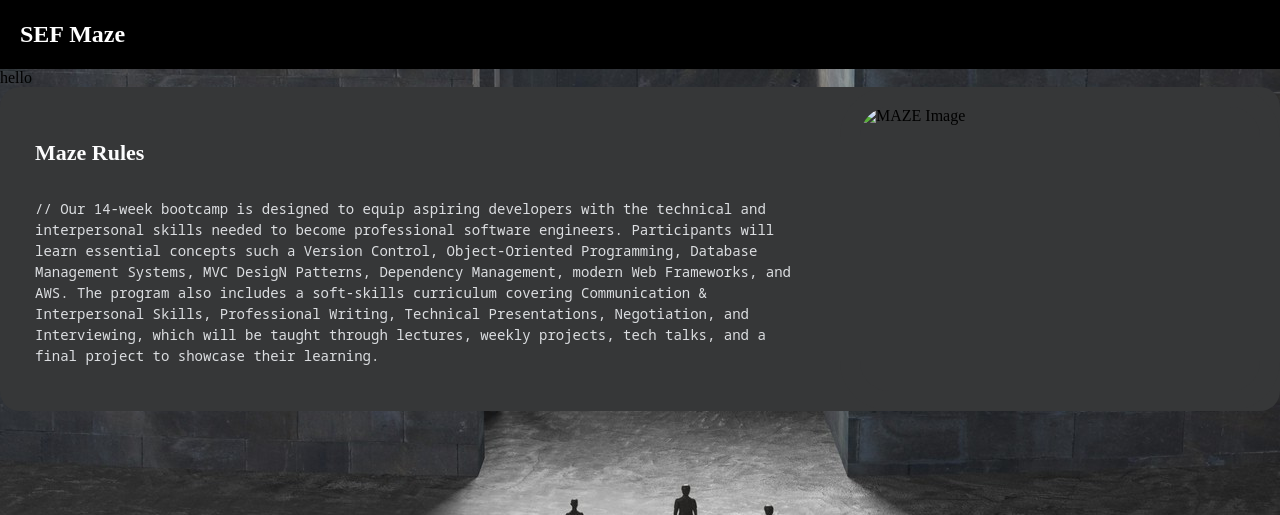
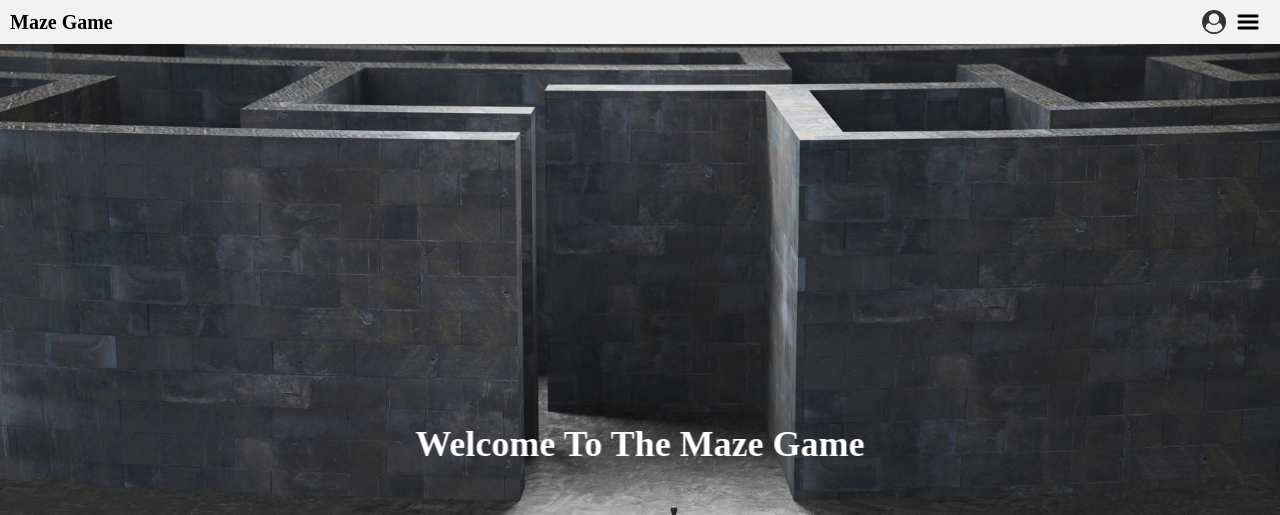
Before and after one commit to marcabounader/SEF-Maze, a website: page index.html in a window 1280 px wide. Shown: the top 515 px of the page. Drawn offline with Linux system fonts and the light colour scheme.

Commit message:
HTML: Fixed the layout

```diff
--- a/index.html
+++ b/index.html
@@ -3,32 +3,52 @@
 <head>
   <meta charset="UTF-8">
   <meta name="viewport" content="user-scalable=no, width=device-width, initial-scale=1.0">
-  <link rel="stylesheet" href="src/styles/styles.css">
-  <link rel="stylesheet" href="src/styles/maze-rules.css">
+  <link rel="stylesheet" href="src/styles/Main_Page_CSS/general.css">
+  <link rel="stylesheet" href="src/styles/Main_Page_CSS/navbar.css">
+  <link rel="stylesheet" href="src/styles/Main_Page_CSS/parallax.css">
+  <link rel="stylesheet" href="src/styles/Main_Page_CSS/maze-rules.css">
   <title>SEF Maze</title>
 </head>
-<body class='parallax'>
-    <nav>
-      <h1>SEF Maze</h1>
+<body>
+  <nav class="navbar">
+    <div class="navbar-left">
+      <h1 class="navbar-title">Maze Game</h1>
+    </div>
+    <div class="navbar-right">
+      <div class="user-icon"></div>
+      <div class="burger-icon"></div>
+    </div>
   </nav>
-    <div>hello</div>
+
+
+
+  <div class="parallax-container">
+    <div class="parallax-content">
+      <div class="parallax-image"></div>
+      <div class="parallax-text">Welcome To The Maze Game</div>
+    </div>
+  </div>
+
+
   <section class="maze">
-      <div class="maze-info">
       <div class="maze-rules">
-          <h1> Maze Rules</h1>
+        <h1>Maze Rules</h1>
         <p>
           // Our 14-week bootcamp is designed to equip aspiring developers with the technical and interpersonal skills needed to become professional software engineers.
-            Participants will learn essential concepts such a Version Control, Object-Oriented Programming, Database Management Systems, MVC DesigN
-            Patterns, Dependency Management, modern Web Frameworks, and AWS. The program also includes a soft-skills
-            curriculum covering Communication & Interpersonal Skills, Professional Writing, Technical Presentations, Negotiation, and Interviewing, which
-            will be taught through lectures, weekly projects, tech talks, and a final project to showcase their learning.
+          Participants will learn essential concepts such as Version Control, Object-Oriented Programming, Database Management Systems, MVC Design Patterns, Dependency Management, modern Web Frameworks, and AWS. The program also includes a soft-skills curriculum covering Communication & Interpersonal Skills, Professional Writing, Technical Presentations, Negotiation, and Interviewing, which will be taught through lectures, weekly projects, tech talks, and a final project to showcase their learning.
         </p>
       </div>
-        <img class="maze-image" src="../Photos/programs.png" alt="MAZE Image">
+      <img class="maze-image" src="src/img/MazeImage/maze.png" alt="MAZE Image">
+  </section>
+
+  <div class="maze-position">
+    <button class="glow-on-hover" type="button" onclick="window.location.href = 'maze.html';">
+      Play Now
+    </button>
   </div>
-    </section>
-    <section class="container">
-      <button onclick="window.location='maze.html';">Run the Game!</button>
-    </section>
+
+
+
 </body>
+
 </html>
--- /dev/null
+++ b/src/styles/Main_Page_CSS/general.css
@@ -0,0 +1,77 @@
+* {
+  margin: 0;
+  padding: 0;
+  box-sizing: border-box;
+}
+
+body {
+  overflow: auto; /* Make the body scrollable */
+}
+
+.maze-position {
+  display: flex;
+  justify-content: center;
+  align-items: center;
+  height: 50vh;
+}
+
+.glow-on-hover {
+  width: 220px;
+  height: 50px;
+  border: none;
+  outline: none;
+  color: #fff;
+  background: #111;
+  cursor: pointer;
+  position: relative;
+  z-index: 0;
+  border-radius: 10px;
+}
+
+.glow-on-hover:before {
+
+  content: '';
+  background: linear-gradient(45deg, #ff0000, #ff7300, #fffb00, #48ff00, #00ffd5, #002bff, #7a00ff, #ff00c8, #ff0000);
+  position: absolute;
+  top: -2px;
+  left:-2px;
+  background-size: 400%;
+  z-index: -1;
+  filter: blur(5px);
+  width: calc(100% + 4px);
+  height: calc(100% + 4px);
+  animation: glowing 20s linear infinite;
+  opacity: 0;
+  transition: opacity .3s ease-in-out;
+  border-radius: 10px;
+}
+
+.glow-on-hover:active {
+  color: #000
+}
+
+.glow-on-hover:active:after {
+  background: transparent;
+}
+
+.glow-on-hover:hover:before {
+  opacity: 1;
+}
+
+.glow-on-hover:after {
+  z-index: -1;
+  content: '';
+  position: absolute;
+  width: 100%;
+  height: 100%;
+  background: #111;
+  left: 0;
+  top: 0;
+  border-radius: 10px;
+}
+
+@keyframes glowing {
+  0% { background-position: 0 0; }
+  50% { background-position: 400% 0; }
+  100% { background-position: 0 0; }
+}
--- a/src/styles/maze-rules.css
+++ b/src/styles/Main_Page_CSS/maze-rules.css
@@ -1,37 +1,38 @@
 
-.maze-info {
-  flex: 1;
+.maze {
   display: flex;
   background-color: #363738;
   border-radius: 20px;
   flex-wrap: wrap;
+  margin: 70px 30px;
+  justify-content: space-between;
 }
 
 .maze-rules {
-  flex: 1;
   padding: 35px;
   display: flex;
   flex-direction: column;
   justify-content: space-between;
+  grid-row-gap: 24px;
 }
 
-.maze-info h1{
-  color:#fcfcfd;
+.maze h1 {
+  color: #fcfcfd;
   font-size: 22px;
   font-weight: 900;
-  display: inline-block;
+  display: flex;
 }
 
-.maze-info p{
-  color:#dcdee1;
+.maze p {
+  color: #dcdee1;
   font-size: 14px;
   font-weight: 400;
   line-height: 21px;
   margin-bottom: 10px;
-  grid-row-gap: 24px;
-  flex:1;
+  flex: 1;
   display: flex;
   font-family: Noto Sans Mono, sans-serif;
+  max-width: 500px;
 }
 
 .maze-image {
--- /dev/null
+++ b/src/styles/Main_Page_CSS/navbar.css
@@ -0,0 +1,41 @@
+.navbar {
+    display: flex;
+    align-items: center;
+    justify-content: space-between;
+    background-color: #f2f2f2;
+    padding: 10px;
+  }
+
+  .navbar-left {
+    display: flex;
+    align-items: center;
+  }
+
+  .navbar-title {
+    margin: 0;
+    font-size: 20px;
+    font-weight: bold;
+  }
+
+  .navbar-right {
+    display: flex;
+    align-items: center;
+    margin-right: 10px;
+  }
+
+  .user-icon {
+    width: 24px;
+    height: 24px;
+    background-image: url(../../img/NavBar/userIcon.png);
+    background-size: cover;
+    background-position: center;
+    margin-right: 10px;
+  }
+
+  .burger-icon {
+    width: 24px;
+    height: 24px;
+    background-image: url(../../img/NavBar/burgerIcon.png);
+    background-size: cover;
+    background-position: center;
+  }
--- /dev/null
+++ b/src/styles/Main_Page_CSS/parallax.css
@@ -0,0 +1,37 @@
+
+.parallax-container {
+  height: 100vh; /* Set the height to 100vh */
+  overflow: hidden; /* Hide the overflowing content */
+  perspective: 1px;
+}
+
+.parallax-content {
+  position: relative;
+  height: 100%;
+  transform-style: preserve-3d;
+  transform: translateZ(-2px) scale(3);
+}
+
+.parallax-image {
+  position: absolute;
+  top: 0;
+  left: 0;
+  width: 100%;
+  height: 100%;
+  background-image: url("../../img/Parallax/entering-the-maze.jpg");
+  background-size: cover;
+  background-position: center;
+  z-index: -1;
+}
+
+.parallax-text {
+  position: absolute;
+  top: 50%;
+  left: 50%;
+  transform: translate(-50%, -50%);
+  text-align: center;
+  color: white;
+  font-size: 36px;
+  font-weight: bold;
+  z-index: 1;
+}
--- a/src/styles/styles.css
+++ /dev/null
@@ -1,78 +0,0 @@
-*{
-  --background-color:black;
-  --text-color:white;
-}
-
-html, body {
-  margin: 0;
-  padding: 0;
-  height:100%;
-  width:100%;
-}
-
-.parallax{
-    /* The image used */
-    background-image: url("../img/entering-the-maze.jpg");
-    min-height: 100%;
-
-    /* Create the parallax scrolling effect */
-    background-attachment: fixed;
-    background-position: center;
-    background-repeat: no-repeat;
-    height:1000px;
-    display: flex;
-    flex-direction: column;
-    align-content: space-between;
-
-}
-
-nav{
-  background-color: var(--background-color);
-  color:white;
-  width:100%;
-  padding-top:1px;
-  padding-bottom:1px;
-}
-
-nav h1{
-  margin-left:20px;
-}
-
-.container{
-  display:flex;
-  flex-direction: column;
-  justify-content: flex-end;
-  align-items: center;
-  height:100%;
-}
-
-
-button{
-  text-decoration: none;
-  cursor: pointer;
-  background-color: black;
-  border-radius:5px;
-  padding:5px;
-  width:200px;
-  height:50px;
-  color:var(--text-color);
-  font-size:24px;
-  display:flex;
-  flex-direction:row;
-  justify-content: center;
-  align-items: center;
-  margin-bottom: 10px;
-}
-
-.maze-container{
-  display:flex;
-  flex-direction: column;
-  background-color: #787c83;
-  flex-wrap: wrap;
-}
-
-canvas{
-  align-self: center;
-  margin-top:auto;
-  margin-bottom: auto;
-}
```
Also changed, not shown: src/img/MazeImage/maze.png (added), src/img/NavBar/burgerIcon.png (added), src/img/NavBar/userIcon.png (added), src/img/Parallax/entering-the-maze.jpg (renamed from src/img/entering-the-maze.jpg), 2 other files. Lines whose indentation alone changed are shown as unchanged.
